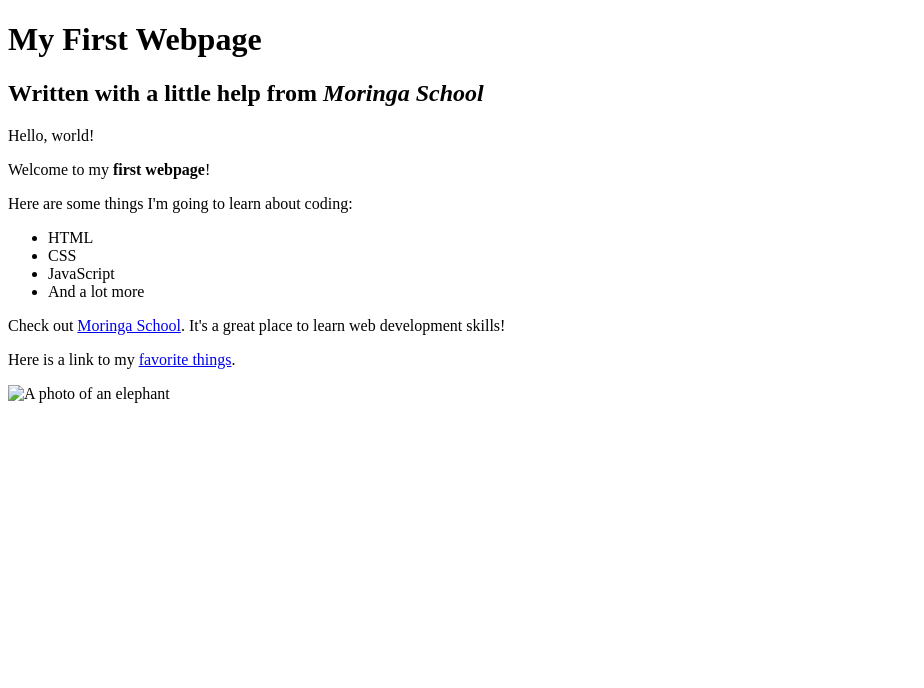
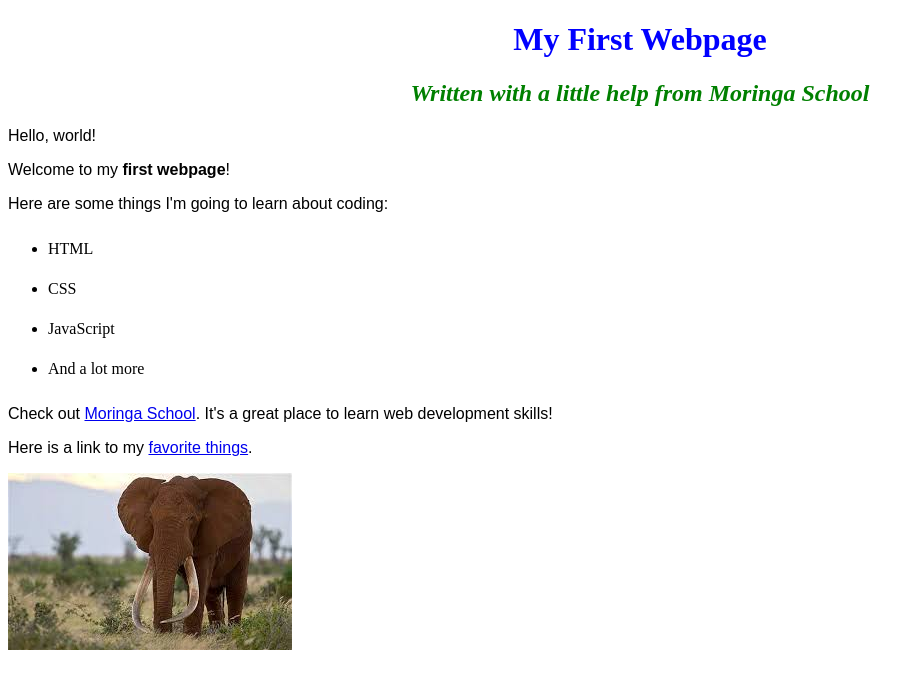
Before and after one commit to fchirchir/my-first-website, a plain HTML site: page index.html in a window 1280 px wide. Shown: the whole page, without its empty margins (0-924 px from the left). Drawn offline with Linux system fonts and the light colour scheme.

Commit message:
Add css stylesheet page

```diff
--- /dev/null
+++ b/css/styles.css
@@ -0,0 +1,15 @@
+h1 {
+  color: blue;
+  text-align: center;
+}
+h2 {
+  color: green;
+  font-style: italic;
+  text-align: center;
+}
+p {
+  font-family: sans-serif;
+}
+ul {
+  line-height: 40px;
+}
--- a/index.html
+++ b/index.html
@@ -2,6 +2,7 @@
 <html>
   <head>
     <title>My First Webpage</title>
+    <link href="css/styles.css" rel="stylesheet" type"text/css">
   </head>
   <body>
     <h1>My First Webpage</h1>
--- a/my-favorite-things.html
+++ b/my-favorite-things.html
@@ -2,6 +2,7 @@
 <html>
   <head>
     <title>My Favorite Things</title>
+    <link href="css/styles.css" rel="stylesheet" type="text/css"
   </head>
   <body>
     <h1>My Favourite Foods</h1>
```
Also changed, not shown: my-first-webpage.html (deleted, +0 -27 lines), images/elephant.jpg (added), images/ugali.jpg (added).
